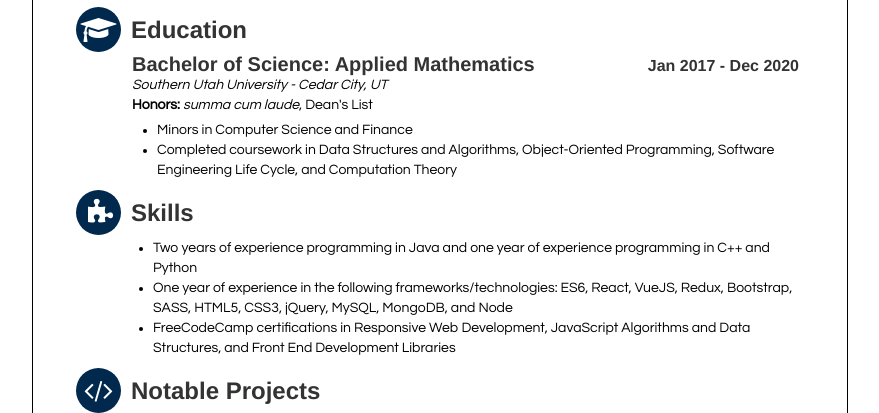
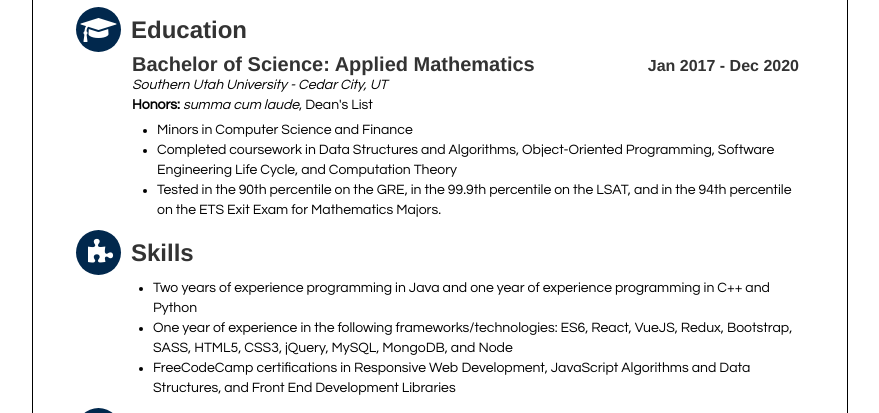
Before and after one commit to andrewchatch/interactive-resume, a plain HTML site: page index.html in a window 1280 px wide. Shown: the part 321-734 px from the top of the page, without its empty margins (200-1079 px from the left). Drawn offline with nearby package versions, Linux system fonts and the light colour scheme; a web font is replaced by a local one.

Commit message:
Update resume

```diff
--- a/index.html
+++ b/index.html
@@ -66,6 +66,7 @@
             <ul id="edu-list">
               <li>Minors in Computer Science and Finance</li>
               <li>Completed coursework in Data Structures and Algorithms, Object-Oriented Programming, Software Engineering Life Cycle, and Computation Theory</li>
+              <li>Tested in the 90th percentile on the GRE, in the 99.9th percentile on the LSAT, and in the 94th percentile on the ETS Exit Exam for Mathematics Majors.</li>
             </ul>
           </div>
         </div>
```
